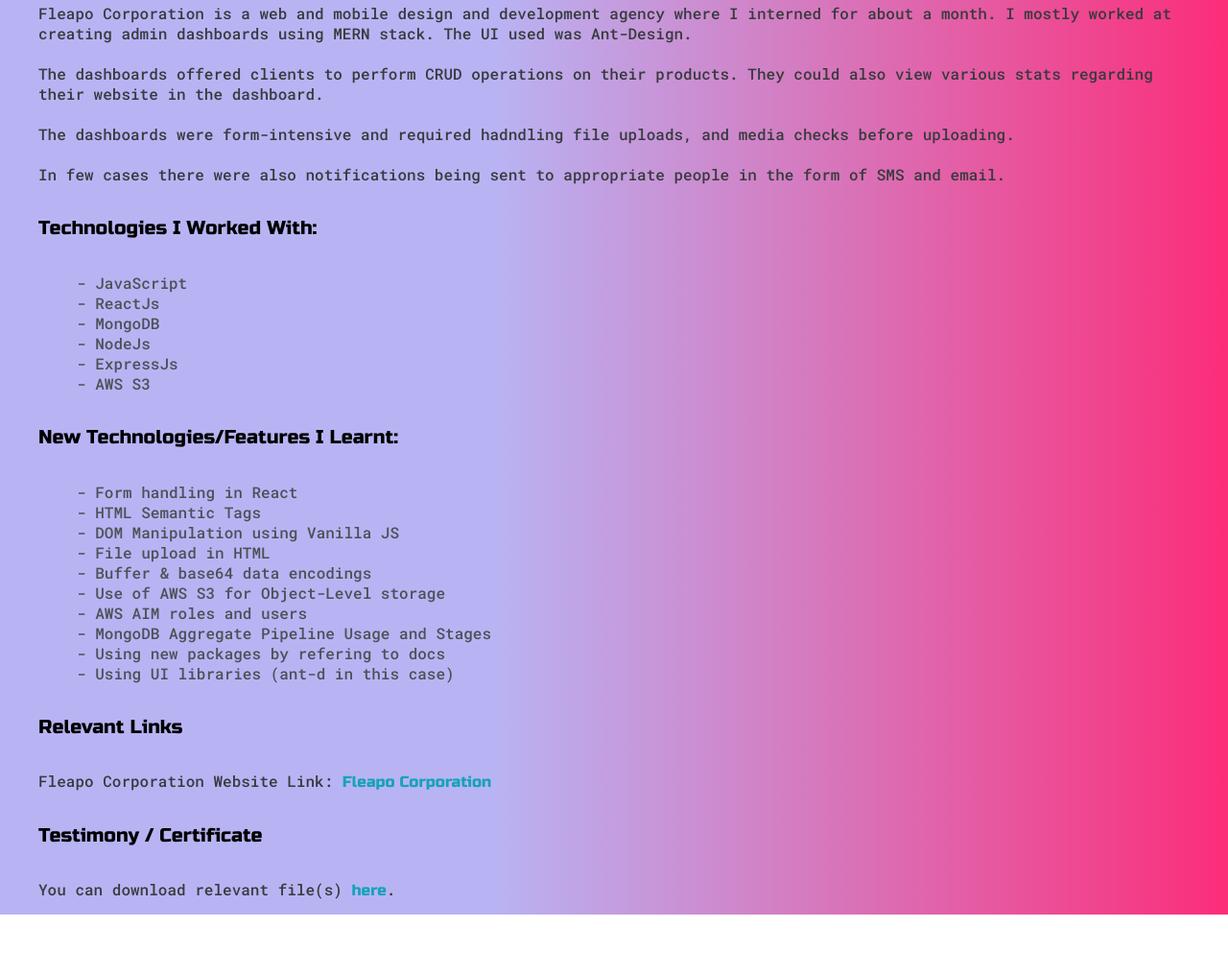
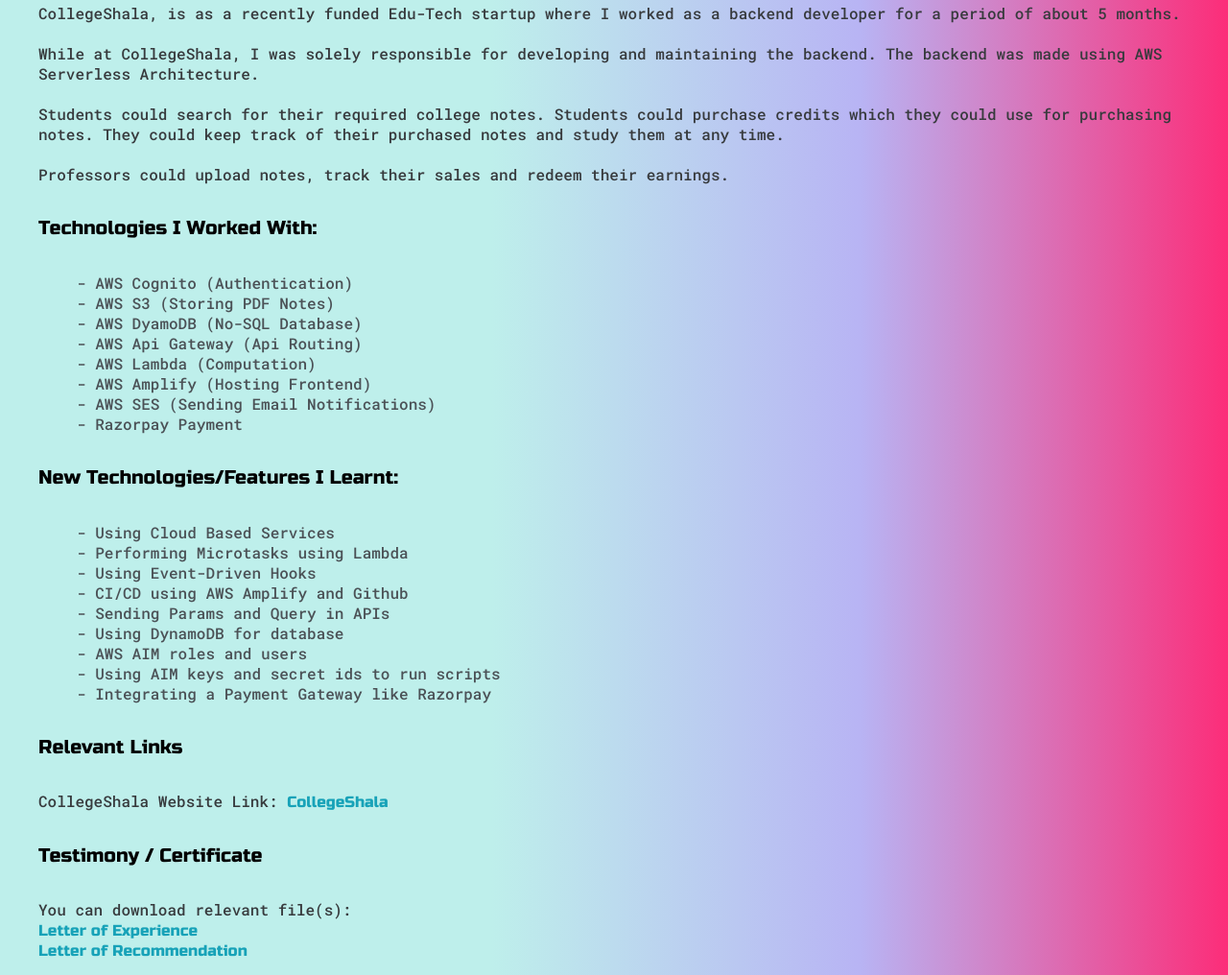
Before and after one commit to mujtaba-basheer/mujtaba-basheer.github.io, a plain HTML site: page projects/college_shala.html in a window 1280 px wide. Shown: the part 461-1477 px from the top of the page at 96% size. Before the commit the page ends 1414 px from the top, so only its background shows below. Drawn offline with Linux system fonts and the light colour scheme.

Commit message:
Updated CollegeShala project page

```diff
--- a/projects/college_shala.html
+++ b/projects/college_shala.html
@@ -49,7 +49,12 @@
       }
 
       body {
-        background: linear-gradient(to right, #b8b4f4 40%, #fc2d79);
+        background: linear-gradient(
+          to right,
+          #beefeb 40%,
+          #b8b4f4 70%,
+          #fc2d79
+        );
       }
 
       p,
@@ -84,54 +89,55 @@
       <h3>CollegeShala</h3>
 
       <p>
-        Fleapo Corporation is a web and mobile design and development agency
-        where I interned for about a month. I mostly worked at creating admin
-        dashboards using MERN stack. The UI used was Ant-Design.
+        CollegeShala, is as a recently funded Edu-Tech startup where I worked as
+        a backend developer for a period of about 5 months.
         <br />
         <br />
-        The dashboards offered clients to perform CRUD operations on their
-        products. They could also view various stats regarding their website in
-        the dashboard.
+        While at CollegeShala, I was solely responsible for developing and
+        maintaining the backend. The backend was made using AWS Serverless
+        Architecture.
         <br />
         <br />
-        The dashboards were form-intensive and required hadndling file uploads,
-        and media checks before uploading.
+        Students could search for their required college notes. Students could
+        purchase credits which they could use for purchasing notes. They could
+        keep track of their purchased notes and study them at any time.
         <br />
         <br />
-        In few cases there were also notifications being sent to appropriate
-        people in the form of SMS and email.
+        Professors could upload notes, track their sales and redeem their
+        earnings.
       </p>
 
       <h5>Technologies I Worked With:</h5>
       <ul>
-        <li>- JavaScript</li>
-        <li>- ReactJs</li>
-        <li>- MongoDB</li>
-        <li>- NodeJs</li>
-        <li>- ExpressJs</li>
-        <li>- AWS S3</li>
+        <li>- AWS Cognito (Authentication)</li>
+        <li>- AWS S3 (Storing PDF Notes)</li>
+        <li>- AWS DyamoDB (No-SQL Database)</li>
+        <li>- AWS Api Gateway (Api Routing)</li>
+        <li>- AWS Lambda (Computation)</li>
+        <li>- AWS Amplify (Hosting Frontend)</li>
+        <li>- AWS SES (Sending Email Notifications)</li>
+        <li>- Razorpay Payment</li>
       </ul>
 
       <h5>New Technologies/Features I Learnt:</h5>
       <ul>
-        <li>- Form handling in React</li>
-        <li>- HTML Semantic Tags</li>
-        <li>- DOM Manipulation using Vanilla JS</li>
-        <li>- File upload in HTML</li>
-        <li>- Buffer & base64 data encodings</li>
-        <li>- Use of AWS S3 for Object-Level storage</li>
+        <li>- Using Cloud Based Services</li>
+        <li>- Performing Microtasks using Lambda</li>
+        <li>- Using Event-Driven Hooks</li>
+        <li>- CI/CD using AWS Amplify and Github</li>
+        <li>- Sending Params and Query in APIs</li>
+        <li>- Using DynamoDB for database</li>
         <li>- AWS AIM roles and users</li>
-        <li>- MongoDB Aggregate Pipeline Usage and Stages</li>
-        <li>- Using new packages by refering to docs</li>
-        <li>- Using UI libraries (ant-d in this case)</li>
+        <li>- Using AIM keys and secret ids to run scripts</li>
+        <li>- Integrating a Payment Gateway like Razorpay</li>
       </ul>
 
       <h5>Relevant Links</h5>
       <div>
         <p>
-          Fleapo Corporation Website Link:
-          <a target="_blank" rel="noopener" href="https://www.fleapo.com/"
-            >Fleapo Corporation</a
+          CollegeShala Website Link:
+          <a target="_blank" rel="noopener" href="https://www.collegeshala.com/"
+            >CollegeShala</a
           >
         </p>
       </div>
@@ -139,13 +145,15 @@
       <h5>Testimony / Certificate</h5>
       <div>
         <p>
-          You can download relevant file(s)
-          <a
-            target="_blank"
-            rel="noopener"
-            href="../certs/Mujtaba Certificate Fleapo.pdf"
-            >here</a
-          >.
+          You can download relevant file(s):
+          <br />
+          <a target="_blank" rel="noopener" href="../certs/CS_LOE.pdf"
+            >Letter of Experience</a
+          >
+          <br />
+          <a target="_blank" rel="noopener" href="../certs/CS_LOR.pdf"
+            >Letter of Recommendation</a
+          >
         </p>
       </div>
     </div>
```
Also changed, not shown: index.html (+0 -14 lines).
